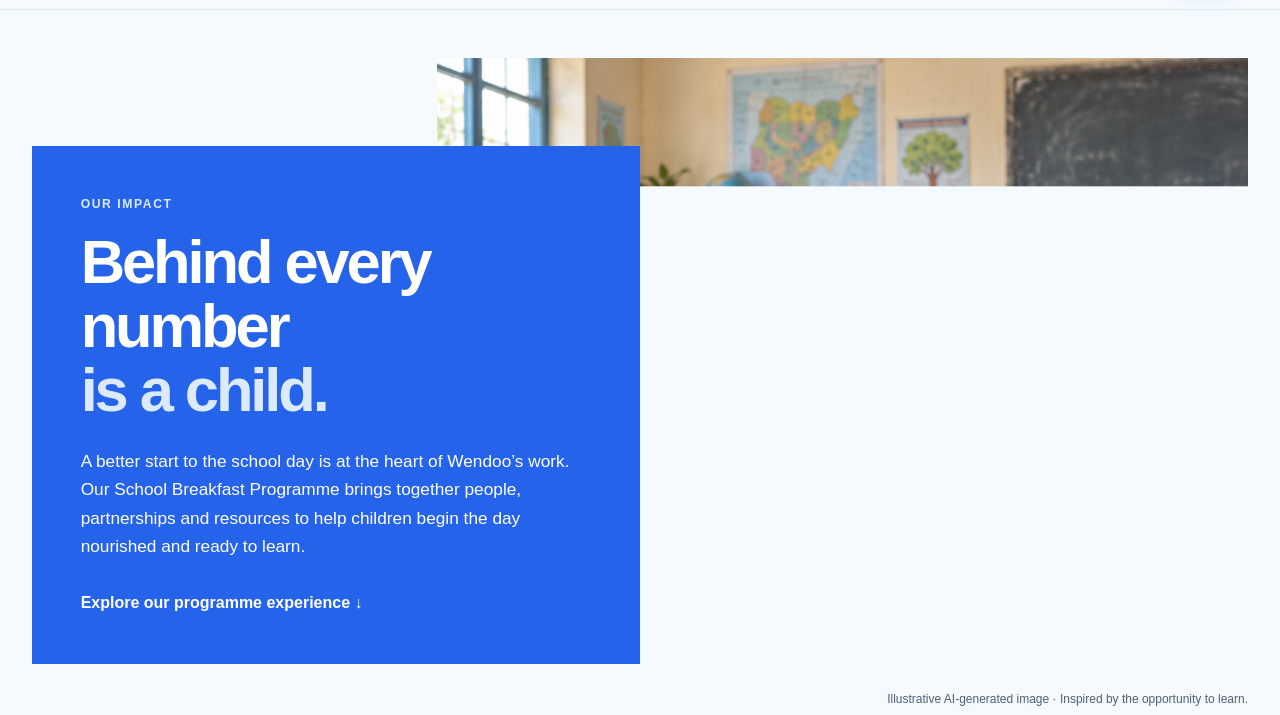
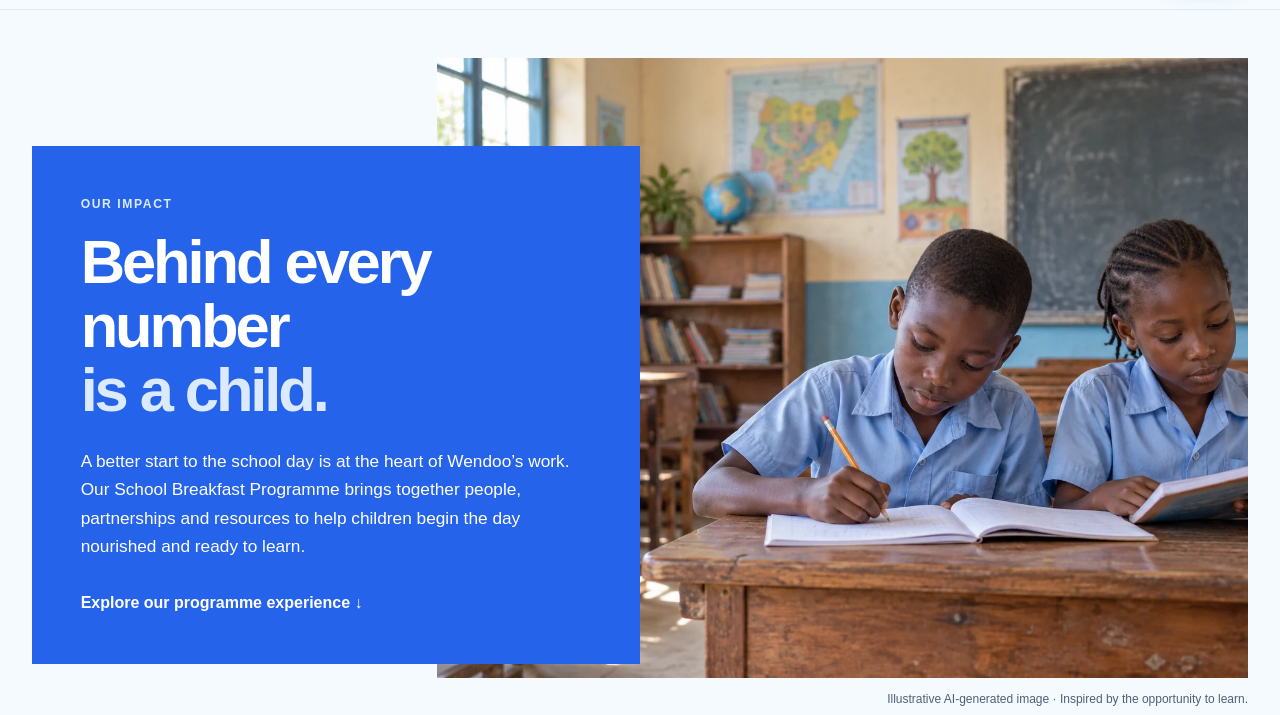
Before and after one commit to Rexdomine/wendoo-ngo, a website: page our-impact.html in a window 1280 px wide. Shown: the part 85-800 px from the top of the page. Drawn offline with Linux system fonts and the light colour scheme.

Commit message:
fix: serve intact Our Impact hero image

```diff
--- a/our-impact.html
+++ b/our-impact.html
@@ -24,7 +24,7 @@
         <a class="text-link" href="#programme-experience">Explore our programme experience <span aria-hidden="true">↓</span></a>
       </div>
       <figure class="impact-hero-visual">
-        <img class="impact-hero-photo" src="/assets/impact-learning-hero.png" alt="AI-generated illustration of two schoolchildren writing and reading together in a sunlit classroom" width="1536" height="1024" fetchpriority="high" />
+        <img class="impact-hero-photo" src="/assets/impact-learning-hero.webp" alt="AI-generated illustration of two schoolchildren writing and reading together in a sunlit classroom" width="1536" height="1024" fetchpriority="high" />
         <figcaption>Illustrative AI-generated image · Inspired by the opportunity to learn.</figcaption>
       </figure>
     </section>
```
Also changed, not shown: assets/impact-learning-hero.webp (added).
